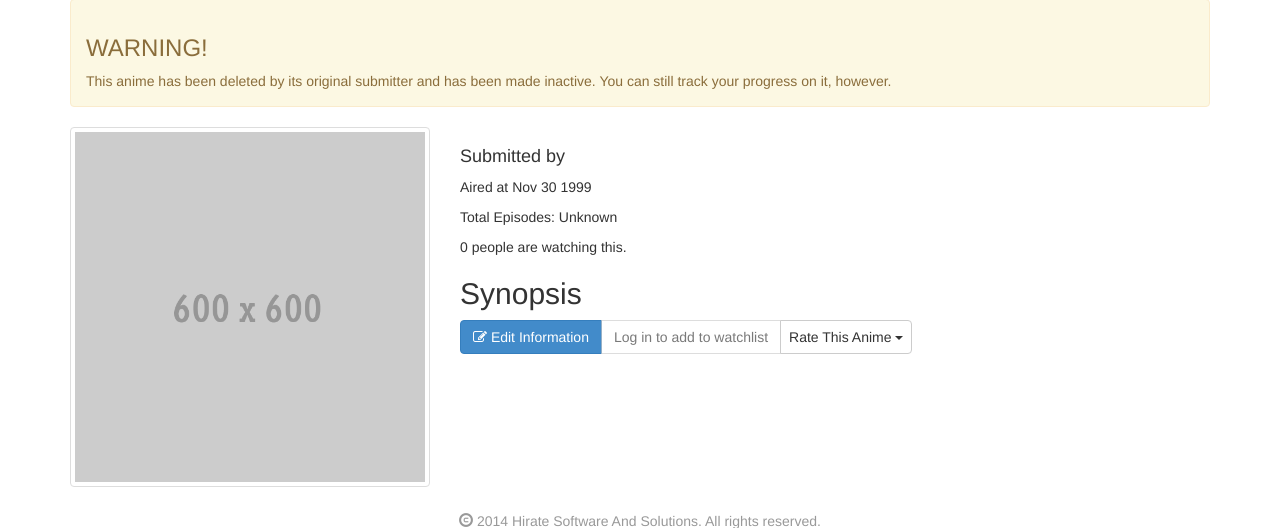
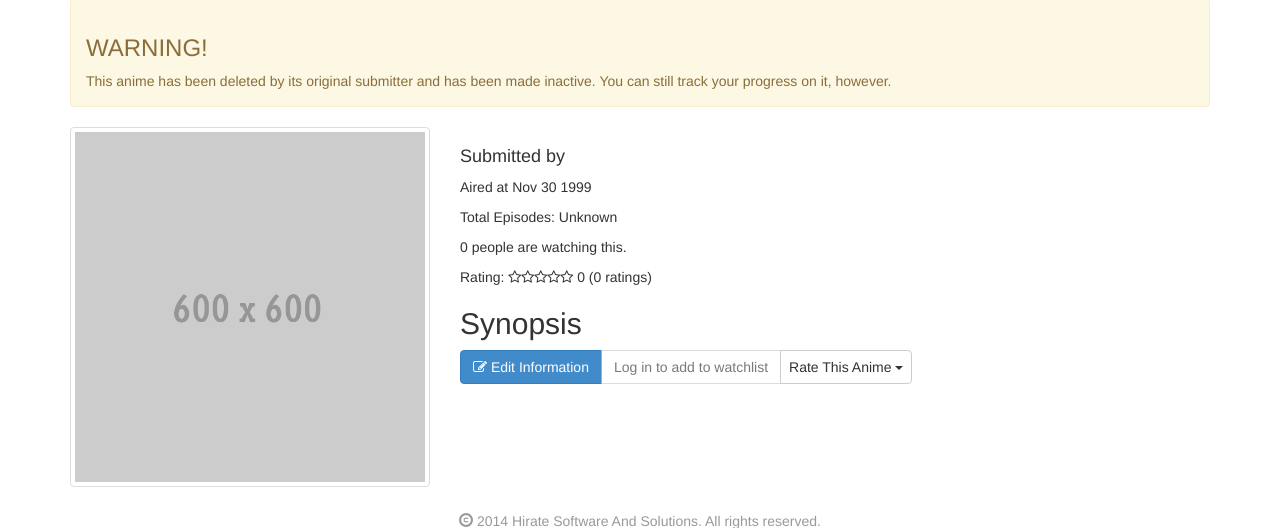
Before and after one commit to reybalgs/shounenwatch, a CodeIgniter app: page /index.php/anime/detail/1 in a window 1280 px wide. Shown: the part 81-609 px from the top of the page. Run offline with CodeIgniter, Linux system fonts and the light colour scheme; data comes from the database, SQL or seed files in the repository; data that the repository does not hold is empty; some libraries are stand-ins or nearby versions.

Commit message:
Rating now displayed in anime detail
- Added a function in the rating model that returns a string of stars depending
on the given model
- Rating stars as well as rating average and total number of ratings are now
shown on the anime detail pages

```diff
--- a/application/controllers/anime.php
+++ b/application/controllers/anime.php
@@ -9,6 +9,7 @@ class Anime extends CI_Controller {
         $this->load->model('anime_model');
         $this->load->model('user_model');
         $this->load->model('watching_model');
+        $this->load->model('rating_model');
     }
 
     public function detail($anime_id, $submit_success = NULL,
@@ -19,8 +20,12 @@ class Anime extends CI_Controller {
         $submitter = $this->user_model->get_user_id($anime->userID);
         $logged_in_user = $this->user_model->get_user($this->session->userdata('username'));
         $watching = $this->watching_model->check_if_watching($logged_in_user->id, $anime_id);
+        $ratings = $this->rating_model->get_all_ratings_from_anime($anime_id);
+        $rating = $this->rating_model->get_rating_average($ratings);
 
         $data['anime'] = $anime;
+        $data['ratings'] = $ratings;
+        $data['rating'] = $rating;
         $data['submitter'] = $submitter;
         $data['logged_in_user'] = $logged_in_user;
         $data['title'] = $anime->name;
--- a/application/models/rating_model.php
+++ b/application/models/rating_model.php
@@ -2,6 +2,52 @@
 class Rating_model extends CI_Model {
     public function __construct() {
         $this->load->database();
+    }
+
+    public function get_rating_stars($rating) {
+        # Returns stars (in a string) for the given rating.
+        $string = '';
+
+        if($rating == NULL) {
+            $string = '<i class="fa fa-star-o"></i><i class="fa fa-star-o"></i><i class="fa fa-star-o"></i><i class="fa fa-star-o"></i><i class="fa fa-star-o"></i>';
+
+        }
+
+        if($rating >= 0 and $rating < 0.5) {
+            $string = '<i class="fa fa-star-o"></i><i class="fa fa-star-o"></i><i class="fa fa-star-o"></i><i class="fa fa-star-o"></i><i class="fa fa-star-o"></i>';
+        }
+        else if($rating >= 0.5 and $rating < 1.0) {
+            $string = '<i class="fa fa-star-half-o"></i><i class="fa fa-star-o"></i><i class="fa fa-star-o"></i><i class="fa fa-star-o"></i><i class="fa fa-star-o"></i>';
+        }
+        else if($rating >= 1.0 and $rating < 1.5) {
+            $string = '<i class="fa fa-star"></i><i class="fa fa-star-o"></i><i class="fa fa-star-o"></i><i class="fa fa-star-o"></i><i class="fa fa-star-o"></i>';
+        }
+        else if($rating >= 1.5 and $rating < 2.0) {
+            $string = '<i class="fa fa-star"></i><i class="fa fa-star-half-o"></i><i class="fa fa-star-o"></i><i class="fa fa-star-o"></i><i class="fa fa-star-o"></i>';
+        }
+        else if($rating >= 2.0 and $rating < 2.5) {
+            $string = '<i class="fa fa-star"></i><i class="fa fa-star"></i><i class="fa fa-star-o"></i><i class="fa fa-star-o"></i><i class="fa fa-star-o"></i>';
+        }
+        else if($rating >= 2.5 and $rating < 3.0) {
+            $string = '<i class="fa fa-star"></i><i class="fa fa-star"></i><i class="fa fa-star-half-o"></i><i class="fa fa-star-o"></i><i class="fa fa-star-o"></i>';
+        }
+        else if($rating >= 3.0 and $rating < 3.5) {
+            $string = '<i class="fa fa-star"></i><i class="fa fa-star"></i><i class="fa fa-star"></i><i class="fa fa-star-o"></i><i class="fa fa-star-o"></i>';
+        }
+        else if($rating >= 3.5 and $rating < 4.0) {
+            $string = '<i class="fa fa-star"></i><i class="fa fa-star"></i><i class="fa fa-star"></i><i class="fa fa-star-half-o"></i><i class="fa fa-star-o"></i>';
+        }
+        else if($rating >= 4.0 and $rating < 4.5) {
+            $string = '<i class="fa fa-star"></i><i class="fa fa-star"></i><i class="fa fa-star"></i><i class="fa fa-star"></i><i class="fa fa-star-o"></i>';
+        }
+        else if($rating >= 4.5 and $rating < 5.0) {
+            $string = '<i class="fa fa-star"></i><i class="fa fa-star"></i><i class="fa fa-star"></i><i class="fa fa-star"></i><i class="fa fa-star-half-o"></i>';
+        }
+        else if($rating == 5.0) {
+            $string = '<i class="fa fa-star"></i><i class="fa fa-star"></i><i class="fa fa-star"></i><i class="fa fa-star"></i><i class="fa fa-star"></i>';
+        }
+
+        return $string;
     }
 
     public function get_rating_average($ratings) {
@@ -9,6 +55,7 @@ class Rating_model extends CI_Model {
         $ratings_count = count($ratings);
         $total_ratings = 0;
 
+        if($ratings_count > 0) {
             # Add all the ratings together
             foreach($ratings as $rating) {
                 $total_ratings += $rating['rating'];
@@ -19,6 +66,10 @@ class Rating_model extends CI_Model {
 
             # Round by the nearest .5
             return round($total_ratings, 1);
+        }
+        else {
+            return 0.0;
+        }
     }
 
     public function get_all_ratings() {
--- a/application/views/anime/detail.php
+++ b/application/views/anime/detail.php
@@ -49,6 +49,8 @@
             ?>
             </p>
             <p><?php echo number_format(count($this->watching_model->get_watching_anime($anime->id))) ?> people are watching this.</p>
+            <p>Rating: <?php echo $this->rating_model->get_rating_stars($rating) ?> <?php echo $rating / 1.0 ?> (<?php echo count($ratings) ?> ratings)
+            </p>
             <h2>Synopsis</h2>
             <p><?php echo nl2br($anime->synopsis) ?></p>
             <div class="btn-group">
```
Lines whose indentation alone changed are shown as unchanged.
